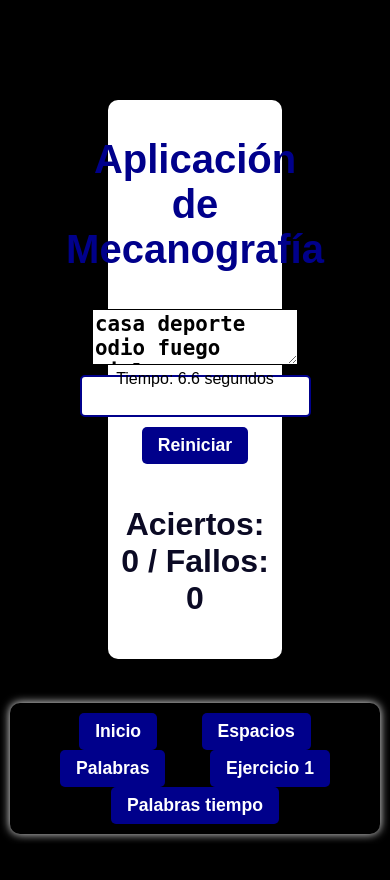
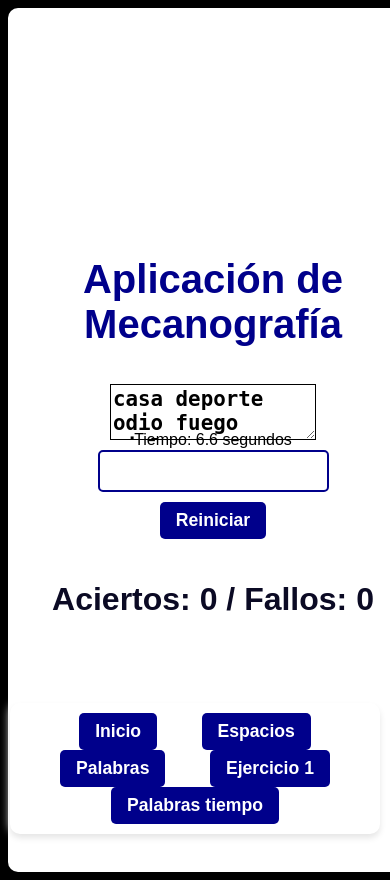
Before and after one commit to Pablog44/Pablog44.github.io, a PHP site: page /palabrastiempo.html in a window 390 px wide. Before the commit the page ends 841 px from the top, so only its background shows below. Run offline with PHP 8.4, Linux system fonts and the light colour scheme.

Commit message:
Add files via upload

```diff
--- a/mecanografia/app.css
+++ b/mecanografia/app.css
@@ -88,3 +88,10 @@
     position: absolute;
     margin: 0 20px;
 }
+@media (max-width: 958px) {
+    .container {
+        margin: 0;
+        width: 100vw;
+        height: 100vh;
+    }
+}
--- a/mecanografia/ejercicio1.html
+++ b/mecanografia/ejercicio1.html
@@ -2,6 +2,7 @@
 <html>
 <head>
     <meta charset="UTF-8">
+    <meta name="viewport" content="width=device-width, initial-scale=1">
     <title>Aplicación de Mecanografía</title>
     <link rel="stylesheet" href="app.css">
 </head>
--- a/mecanografia/espacios.html
+++ b/mecanografia/espacios.html
@@ -2,6 +2,7 @@
 <html>
 <head>
     <meta charset="UTF-8">
+    <meta name="viewport" content="width=device-width, initial-scale=1">
     <title>Aplicación de Mecanografía</title>
     <link rel="stylesheet" href="app.css">
 </head>
--- a/mecanografia/index.html
+++ b/mecanografia/index.html
@@ -2,6 +2,7 @@
 <html>
 <head>
     <meta charset="UTF-8">
+    <meta name="viewport" content="width=device-width, initial-scale=1">
     <title>Aplicación de Mecanografía</title>
     <link rel="stylesheet" href="app.css">
 </head>
--- a/mecanografia/palabras.html
+++ b/mecanografia/palabras.html
@@ -2,6 +2,7 @@
 <html>
 <head>
     <meta charset="UTF-8">
+    <meta name="viewport" content="width=device-width, initial-scale=1">
     <title>Aplicación de Mecanografía</title>
     <link rel="stylesheet" href="app.css">
 </head>
--- a/mecanografia/palabrastiempo.html
+++ b/mecanografia/palabrastiempo.html
@@ -2,6 +2,7 @@
 <html>
 <head>
     <meta charset="UTF-8">
+    <meta name="viewport" content="width=device-width, initial-scale=1">
     <title>Aplicación de Mecanografía</title>
     <link rel="stylesheet" href="app.css">
 </head>
@@ -9,7 +10,7 @@
     <div class="container">
         <h1>Aplicación de Mecanografía</h1>
         <textarea id="displayArea" readonly></textarea>
-        <input type="text" id="typingArea" />
+        <input type="text" id="typingArea" autocapitalize="none" />
         <button id="resetBtn">Reiniciar</button>
         <p id="scoreArea">Aciertos: 0 / Fallos: 0</p>
         <p id="timeArea"></p> <!-- This is the timer -->
--- a/mecanografia/palabrastiempo.js
+++ b/mecanografia/palabrastiempo.js
@@ -29,17 +29,19 @@
     for (let i = 0; i < 20; i++) {
         palabrasActuales.push(obtenerNuevaPalabra());
     }
+    // Añadir un punto después de la última palabra
+    palabrasActuales[palabrasActuales.length - 1] += ".";
     areaMostrar.innerText = palabrasActuales.join(" ");
 }
 
 function manejarEntrada(e) {
-    const caracterTipeado = e.data;
+    const caracterTipeado = e.key;
     totalCaracteres++;
 
-    if (caracterTipeado === ' ') {
-        if (palabrasActuales[0].length === 0) {
+    if (caracterTipeado === ' ' || caracterTipeado === '.') {
+        if (palabrasActuales[0].length === 0 || (caracterTipeado === '.' && palabrasActuales[0] === '.')) {
+            palabrasActuales.shift();
             cuentaCorrectas++;
-            palabrasActuales.shift();
         } else {
             cuentaIncorrectas++;
         }
@@ -61,12 +63,13 @@
     }
 }
 
+
 window.onload = function() {
     reiniciarJuego();
     areaTipear.focus();
 }
 
-areaTipear.addEventListener("input", manejarEntrada);
+areaTipear.addEventListener("keydown", manejarEntrada);
 
 botonReiniciar.addEventListener('click', function() {
     mostrarPulsacionesPorMinuto();
```
